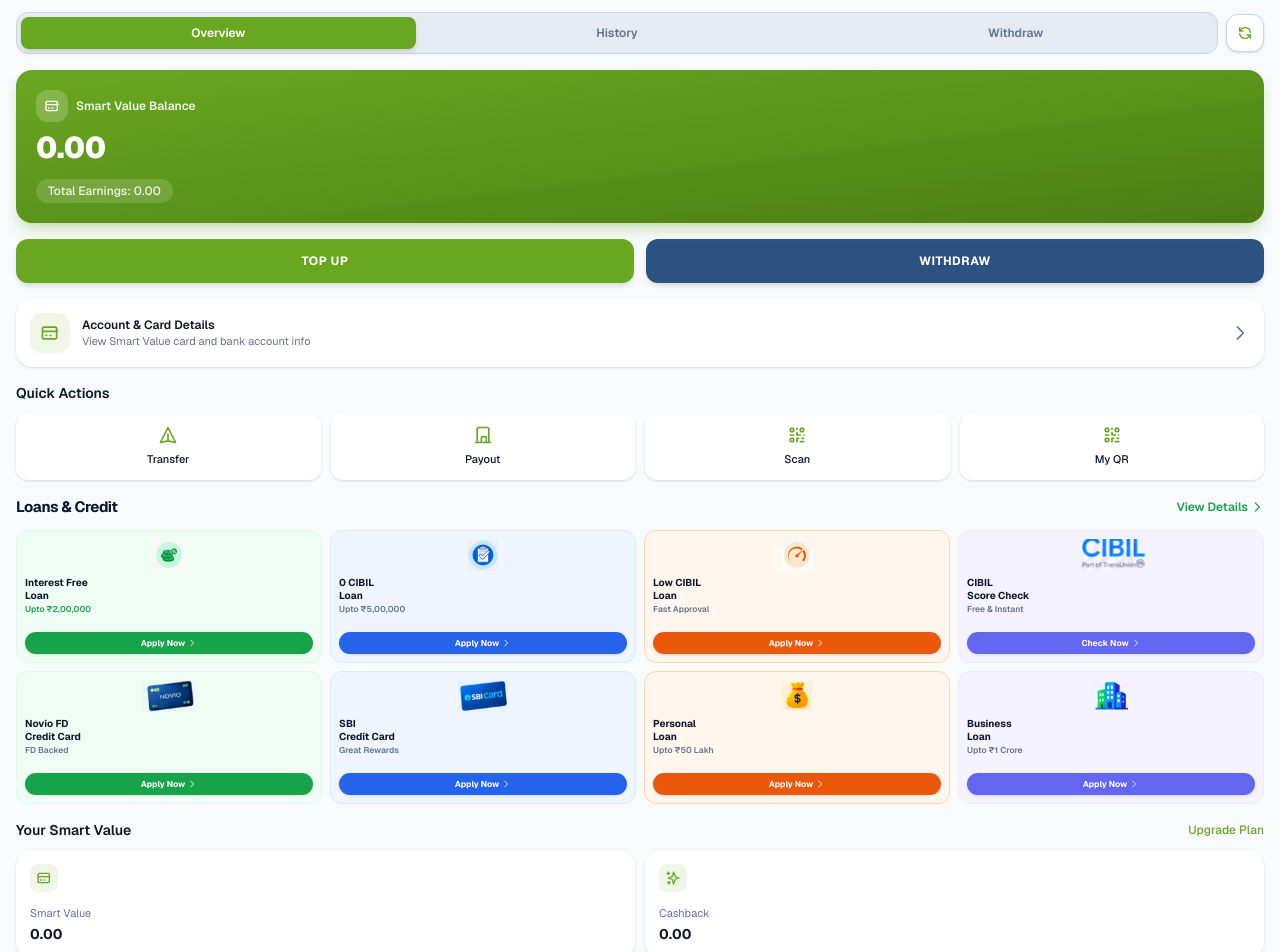
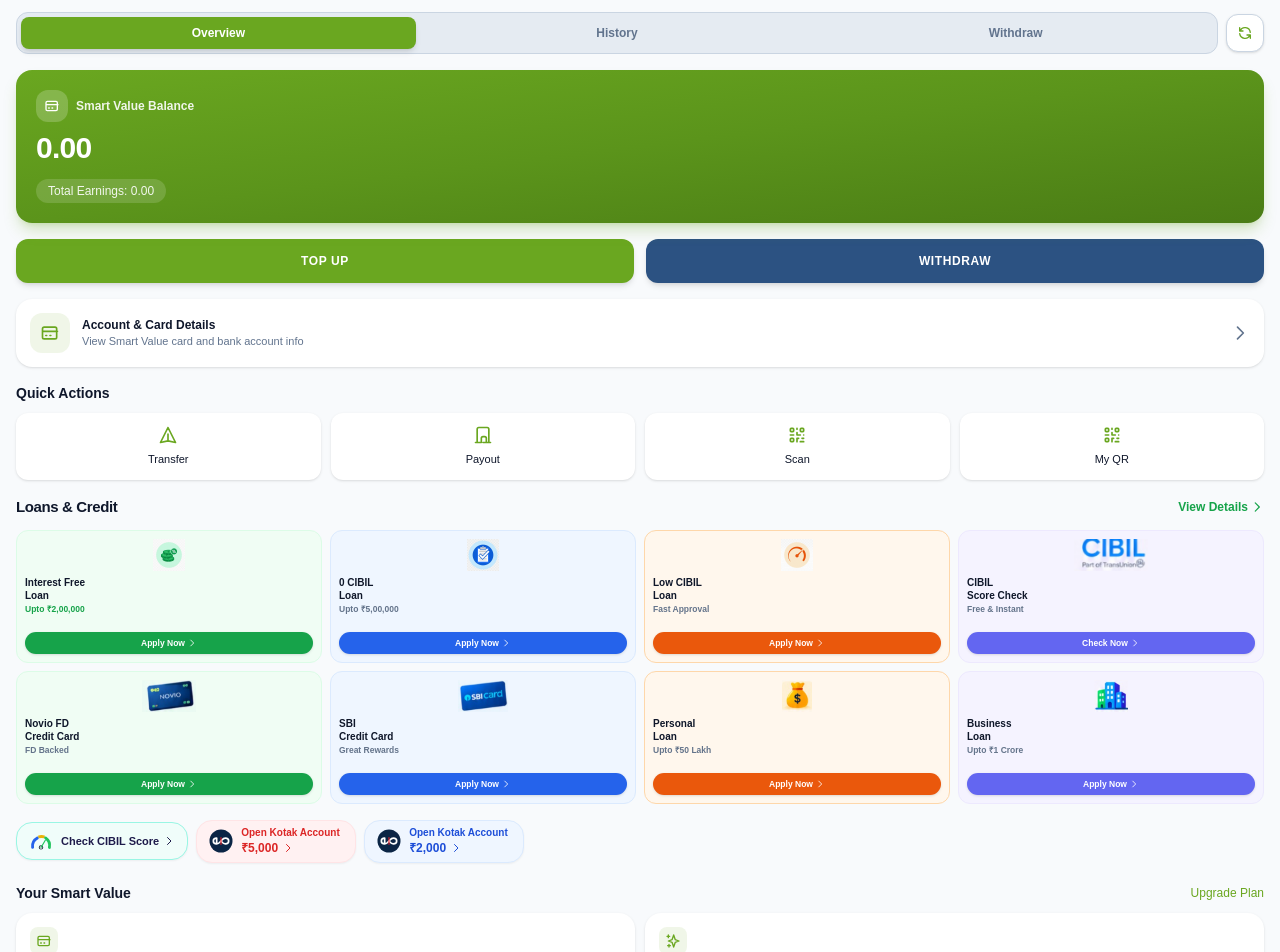
Before and after one commit to Finwaymain/WebOnboarding, a Next.js app: page /onboarding-assets/wallet in a window 1280 px wide. Shown: the top 952 px of the page. Built offline with nearby package versions, Linux system fonts and the light colour scheme.

Commit message:
feat(wallet): add CIBIL and Kotak horizontal cards, dynamic aff lead modal, red Pay Now button

```diff
--- a/src/app/layout.tsx
+++ b/src/app/layout.tsx
@@ -1,20 +1,8 @@
 import type { Metadata, Viewport } from "next";
-import { Geist, Geist_Mono } from "next/font/google";
 import "./globals.css";
 
-const geistSans = Geist({
-  variable: "--font-geist-sans",
-  subsets: ["latin"],
-  display: "swap",
-  preload: false,
-});
-
-const geistMono = Geist_Mono({
-  variable: "--font-geist-mono",
-  subsets: ["latin"],
-  display: "swap",
-  preload: false,
-});
+const geistSans = { variable: "font-sans" };
+const geistMono = { variable: "font-mono" };
 
 export const metadata: Metadata = {
   title: "Fiinway Marketplace",
--- a/src/app/wallet/page.tsx
+++ b/src/app/wallet/page.tsx
@@ -302,6 +302,13 @@
   const [showWithdrawModal, setShowWithdrawModal] = useState(false);
   const [showBankModal, setShowBankModal] = useState(false);
   const [showSbiModal, setShowSbiModal] = useState(false);
+  const [affConfig, setAffConfig] = useState({
+    title: 'SBI Credit Card',
+    sub: 'Pre-approved offers & rewards',
+    logo: '/images/loans/sbi_card.png',
+    lender: 'SBI Credit Card',
+    url: 'https://EasyPe.o18a.com/c?o=21966470&m=26892&a=761563&sub_aff_id='
+  });
 
   // SBI Lead Capture Form
   const [sbiName, setSbiName] = useState('');
@@ -470,7 +477,18 @@
     window.open(url, '_blank', 'noopener,noreferrer');
   };
 
-  const openSbiLeadModal = () => {
+  const openAffLeadModal = (config?: Partial<typeof affConfig>) => {
+    if (config) {
+      setAffConfig(prev => ({ ...prev, ...config }));
+    } else {
+      setAffConfig({
+        title: 'SBI Credit Card',
+        sub: 'Pre-approved offers & rewards',
+        logo: '/images/loans/sbi_card.png',
+        lender: 'SBI Credit Card',
+        url: 'https://EasyPe.o18a.com/c?o=21966470&m=26892&a=761563&sub_aff_id='
+      });
+    }
     const defaultName = params.name || (isDriver ? 'Driver Partner' : 'Fiinway User');
     const defaultPhone = getSubAffId() !== 'fiinway' ? getSubAffId() : '';
     setSbiName(defaultName);
@@ -480,6 +498,8 @@
     setShowSbiModal(true);
   };
 
+  const openSbiLeadModal = () => openAffLeadModal();
+
   const handleSbiLeadSubmit = async (e: React.FormEvent) => {
     e.preventDefault();
     if (!sbiName.trim() || !sbiPhone.trim()) {
@@ -487,7 +507,7 @@
       return;
     }
     setSbiSubmitting(true);
-    let redirectUrl = `https://EasyPe.o18a.com/c?o=21983875&m=26892&a=761563&sub_aff_id=${encodeURIComponent(sbiPhone.trim())}`;
+    let redirectUrl = `${affConfig.url}${encodeURIComponent(sbiPhone.trim())}`;
     try {
       const resp = await fetch('/api/v1/finance/affiliate-lead', {
         method: 'POST',
@@ -500,7 +520,7 @@
           phone: sbiPhone.trim(),
           email: sbiEmail.trim(),
           referral_code: sbiRef.trim(),
-          lender_name: 'SBI Credit Card'
+          lender_name: affConfig.lender || 'SBI Credit Card'
         })
       });
       const data = await resp.json();
@@ -1115,13 +1135,17 @@
                           const targetUrl = `/finance/virtual-loan/dashboard?phone=${encodeURIComponent(params.phone || '')}`;
                           window.location.href = targetUrl;
                         }}
+                        style={{
+                          backgroundColor: virtualLoan.is_defaulter ? '#DC2626' : undefined,
+                          color: '#FFFFFF'
+                        }}
                         className={`px-3 py-1.5 rounded-lg text-xs font-bold transition-all flex items-center gap-1 shadow-sm ${
                           virtualLoan.is_defaulter
-                            ? 'bg-rose-600 hover:bg-rose-700 text-white'
+                            ? 'defaulter-pay-btn bg-[#DC2626] hover:bg-red-700 text-white shadow-red-500/30'
                             : 'bg-indigo-600 hover:bg-indigo-500 text-white'
                         }`}
                       >
-                        <span>{virtualLoan.is_defaulter ? 'Repay Overdue' : 'Manage Credit'}</span>
+                        <span style={{ color: '#FFFFFF', fontWeight: 800 }}>{virtualLoan.is_defaulter ? 'Pay Now' : 'Manage Credit'}</span>
                         <ChevronRightIcon className="w-3.5 h-3.5 text-white" />
                       </button>
                     </div>
@@ -1507,6 +1531,90 @@
                         <span>Apply Now</span>
                         <ChevronRightIcon className="w-2.5 h-2.5 text-white" />
                       </button>
+                    </div>
+                  </div>
+
+                  {/* Horizontal Scroll Strip: CIBIL Score & Kotak 811 Cards */}
+                  <div
+                    className="flex items-center gap-2 overflow-x-auto no-scrollbar py-1 -mx-0.5 px-0.5 snap-x scroll-smooth mt-1"
+                    style={{ WebkitOverflowScrolling: 'touch' }}
+                  >
+                    {/* CIBIL Score Card */}
+                    <div
+                      onClick={() => openAffiliateUrl('https://EasyPe.o18a.com/c?o=21983875&m=26892&a=761563&sub_aff_id={replace_it}')}
+                      className="shrink-0 flex items-center gap-2 px-3 py-1.5 rounded-2xl bg-[#F0FDFA] border border-[#99F6E4] dark:bg-teal-950/30 dark:border-teal-800 cursor-pointer hover:shadow-sm active:scale-95 transition-all shadow-xs"
+                      style={{ minWidth: '150px' }}
+                    >
+                      <img
+                        src="/images/loans/cibil_speedometer.svg"
+                        alt="CIBIL"
+                        className="w-6 h-6 object-contain shrink-0"
+                        onError={(e) => {
+                          (e.target as HTMLImageElement).src = '/onboarding-assets/images/loans/cibil_speedometer.svg';
+                        }}
+                      />
+                      <div className="flex items-center gap-1 min-w-0">
+                        <span className="text-[11px] font-bold text-[#1E1B4B] dark:text-teal-200 whitespace-nowrap">Check CIBIL Score</span>
+                        <ChevronRightIcon className="w-3 h-3 text-[#1E1B4B] dark:text-teal-200 shrink-0" />
+                      </div>
+                    </div>
+
+                    {/* Kotak 811 Account Card - ₹5,000 */}
+                    <div
+                      onClick={() => openAffLeadModal({
+                        title: 'Kotak 811 Account',
+                        sub: 'Open Kotak Account - ₹5,000',
+                        logo: '/images/loans/kotak_logo.svg',
+                        lender: 'Kotak 811 - 5000',
+                        url: 'https://EasyPe.o18a.com/c?o=21949291&m=26892&a=761563&sub_aff_id='
+                      })}
+                      className="shrink-0 flex items-center gap-2 px-3 py-1.5 rounded-2xl bg-[#FFF1F2] border border-[#FFE4E6] dark:bg-rose-950/30 dark:border-rose-900/60 cursor-pointer hover:shadow-sm active:scale-95 transition-all shadow-xs"
+                      style={{ minWidth: '160px' }}
+                    >
+                      <img
+                        src="/images/loans/kotak_logo.svg"
+                        alt="Kotak"
+                        className="w-6 h-6 object-contain shrink-0"
+                        onError={(e) => {
+                          (e.target as HTMLImageElement).src = '/onboarding-assets/images/loans/kotak_logo.svg';
+                        }}
+                      />
+                      <div className="flex flex-col justify-center min-w-0 leading-tight">
+                        <span className="text-[10px] font-semibold text-[#DC2626] dark:text-rose-300 whitespace-nowrap">Open Kotak Account</span>
+                        <div className="flex items-center gap-1">
+                          <span className="text-xs font-black text-[#DC2626] dark:text-rose-400 whitespace-nowrap">₹5,000</span>
+                          <ChevronRightIcon className="w-3 h-3 text-[#DC2626] dark:text-rose-400 shrink-0" />
+                        </div>
+                      </div>
+                    </div>
+
+                    {/* Kotak 811 Account Card - ₹2,000 */}
+                    <div
+                      onClick={() => openAffLeadModal({
+                        title: 'Kotak 811 Account',
+                        sub: 'Open Kotak Account - ₹2,000',
+                        logo: '/images/loans/kotak_logo.svg',
+                        lender: 'Kotak 811 - 2000',
+                        url: 'https://EasyPe.o18a.com/c?o=21949291&m=26892&a=761563&sub_aff_id='
+                      })}
+                      className="shrink-0 flex items-center gap-2 px-3 py-1.5 rounded-2xl bg-[#EFF6FF] border border-[#DBEAFE] dark:bg-blue-950/30 dark:border-blue-900/60 cursor-pointer hover:shadow-sm active:scale-95 transition-all shadow-xs"
+                      style={{ minWidth: '160px' }}
+                    >
+                      <img
+                        src="/images/loans/kotak_logo.svg"
+                        alt="Kotak"
+                        className="w-6 h-6 object-contain shrink-0"
+                        onError={(e) => {
+                          (e.target as HTMLImageElement).src = '/onboarding-assets/images/loans/kotak_logo.svg';
+                        }}
+                      />
+                      <div className="flex flex-col justify-center min-w-0 leading-tight">
+                        <span className="text-[10px] font-semibold text-[#1D4ED8] dark:text-blue-300 whitespace-nowrap">Open Kotak Account</span>
+                        <div className="flex items-center gap-1">
+                          <span className="text-xs font-black text-[#1D4ED8] dark:text-blue-400 whitespace-nowrap">₹2,000</span>
+                          <ChevronRightIcon className="w-3 h-3 text-[#1D4ED8] dark:text-blue-400 shrink-0" />
+                        </div>
+                      </div>
                     </div>
                   </div>
                 </div>
@@ -2198,17 +2306,17 @@
               <div className="flex items-center gap-2.5">
                 <div className="w-9 h-9 rounded-xl bg-blue-50 dark:bg-blue-950/40 border border-blue-200 dark:border-blue-800 flex items-center justify-center overflow-hidden">
                   <img
-                    src="/images/loans/sbi_card.png"
-                    alt="SBI"
+                    src={affConfig.logo}
+                    alt="Logo"
                     className="h-6 w-auto object-contain"
                     onError={(e) => {
-                      (e.target as HTMLImageElement).src = '/onboarding-assets/images/loans/sbi_card.png';
+                      (e.target as HTMLImageElement).src = '/onboarding-assets' + affConfig.logo;
                     }}
                   />
                 </div>
                 <div>
-                  <h3 className={`text-sm font-bold ${themeClasses.textMain}`}>SBI Credit Card</h3>
-                  <p className={`text-[10px] ${themeClasses.textMuted}`}>Pre-approved offers & rewards</p>
+                  <h3 className={`text-sm font-bold ${themeClasses.textMain}`}>{affConfig.title}</h3>
+                  <p className={`text-[10px] ${themeClasses.textMuted}`}>{affConfig.sub}</p>
                 </div>
               </div>
               <button
@@ -2282,7 +2390,7 @@
               </div>
 
               <p className="text-[10px] text-slate-500 leading-tight pt-1">
-                By continuing, you authorize Fiinway to submit your contact request to SBI Card & its affiliate partners.
+                By continuing, you authorize Fiinway to submit your contact request to our banking & affiliate partner.
               </p>
 
               <div className="pt-2 flex items-center gap-2">
@@ -2298,7 +2406,7 @@
                   disabled={sbiSubmitting}
                   className="flex-1 py-3 bg-[#2563EB] hover:bg-[#1D4ED8] text-white text-xs font-bold rounded-xl shadow-md transition-all flex items-center justify-center gap-1.5 disabled:opacity-50 cursor-pointer"
                 >
-                  <span>{sbiSubmitting ? 'Submitting...' : 'Continue to SBI Card'}</span>
+                  <span>{sbiSubmitting ? 'Submitting...' : `Continue to ${affConfig.title}`}</span>
                   <ChevronRightIcon className="w-3.5 h-3.5 text-white" />
                 </button>
               </div>
```
Also changed, not shown: public/images/loans/cibil_speedometer.svg (added), public/images/loans/kotak_logo.svg (added).
